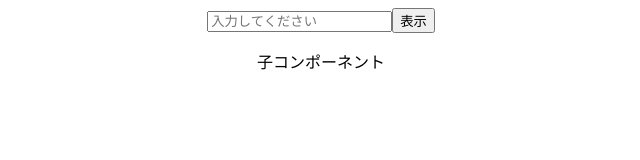
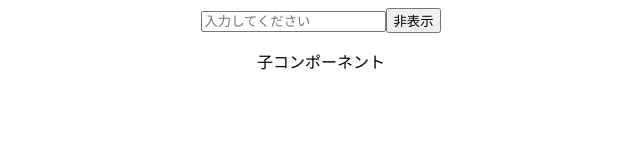
Before and after one commit to Takuya-Ampi/react_udemy_ver2, a React (Create React App) app: page / in a window 1280 px wide. Both pictures are taken after a click on the button "表示". Shown: the top 160 px of the page, without its empty margins (319-959 px from the left). Built offline with nearby package versions, Linux system fonts and the light colour scheme.

Commit message:
propsで表示非表示切り替え

```diff
--- a/src/App.jsx
+++ b/src/App.jsx
@@ -9,14 +9,16 @@ export default function App() {
   const onClickToggle = () => setOpen(!open);
 
   return (
+    <>
       <div className="App">
         <input
           placeholder="入力してください"
           value={text}
           onChange={onChangeText}
         />
-      <button onClick={onClickToggle}>表示</button>
-      {open && <ChildArea />}
+        <button onClick={onClickToggle}>{open && "非"}表示</button>
+        <ChildArea open={open} />
       </div>
+    </>
   );
 }
--- a/src/ChildArea.jsx
+++ b/src/ChildArea.jsx
@@ -1,7 +1,12 @@
-export const ChildArea = () => {
+export const ChildArea = (props) => {
+  const { open } = props;
   return (
-    <div>
-      <p>子コンポーネント</p>
-    </div>
+    <>
+      {open && (
+        <div>
+          <p>子コンポーネント</p>
+        </div>
+      )}
+    </>
   );
 };
```
Lines whose indentation alone changed are shown as unchanged.
